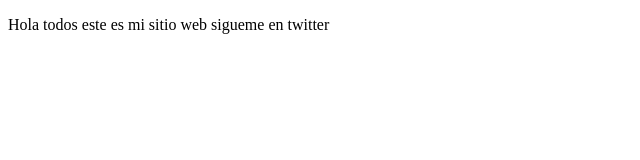
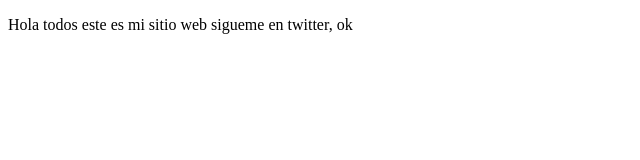
Before and after one commit to sergius2266/proyectoDemoCursoPrework, a plain HTML site: page index.html in a window 1280 px wide. Shown: the full height of the page, 0-640 px from the left. Drawn offline with Linux system fonts and the light colour scheme.

Commit message:
cambios de prueba 1

```diff
--- a/index.html
+++ b/index.html
@@ -9,7 +9,7 @@
 <body>
     <p>
         Hola todos este es mi sitio web
-        sigueme en twitter
+        sigueme en twitter, ok
     </p>
 </body>
 </html>
```
